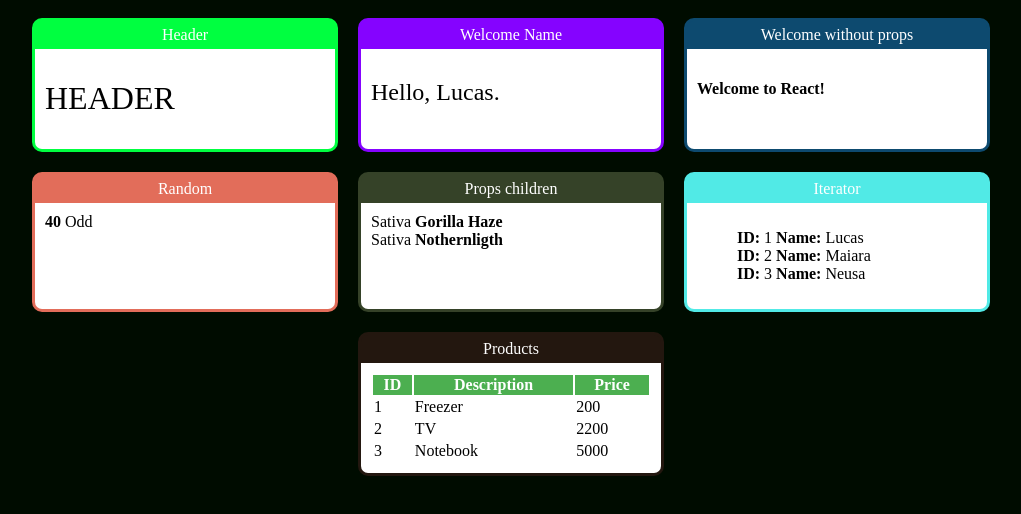
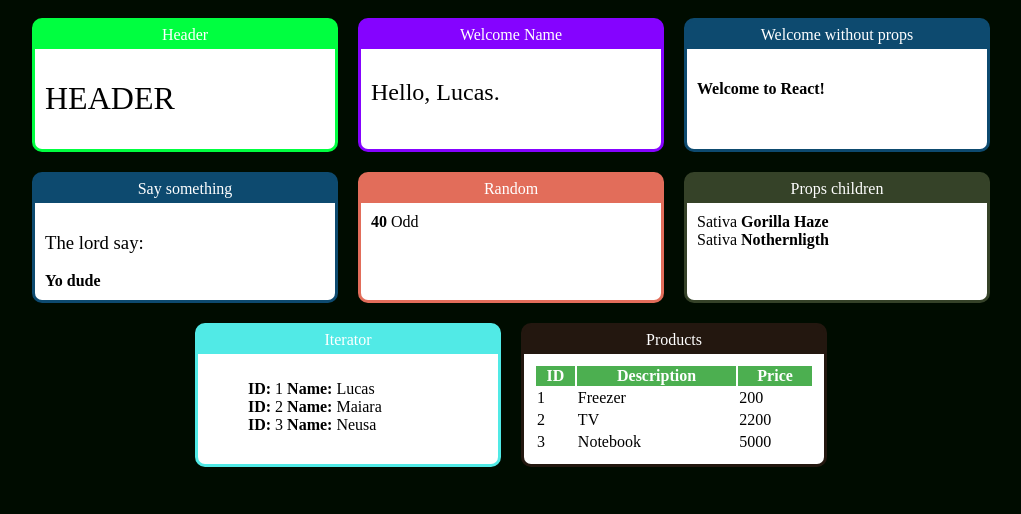
Before and after one commit to lucasfalm/react-training, a React (Create React App) app in the folder react-trainning/: page / in a window 1280 px wide. Shown: the top 514 px of the page, without its empty margins (129-1150 px from the left). Built offline with nearby package versions, Linux system fonts and the light colour scheme.

Commit message:
if and else components for rendering conditionals

```diff
--- a/react-trainning/src/App.jsx
+++ b/react-trainning/src/App.jsx
@@ -8,7 +8,7 @@ import Cannabis from './components/basics/Cannabis'
 import Weed from './components/basics/Weed'
 import Iterator from './components/rangeLists/Iterator'
 import Products from './components/rangeLists/Products'
-
+import Say from './components/basics/Say'
 import './App.css'
 
 // simpliest way to write an arrow function
@@ -25,6 +25,10 @@ export default _ => // _ with 1 ignored param, could be (), or (props)
 
                 <Card title="Welcome without props" color="#0d4a6f">
                     <Welcome />
+                </Card>
+
+                <Card title="Say something" color="#0d4a6f">
+                    <Say what="Yo dude" />
                 </Card>
 
                 <Card title="Random" color="#e26d5a">
--- /dev/null
+++ b/react-trainning/src/components/basics/If.js
@@ -0,0 +1,19 @@
+export default props => {
+    const elseChild = props.children.filter(child => {
+        return child.type && child.type.name === 'Else'
+    })[0]
+
+    const ifChildren = props.children.filter(child => {
+        return child !== elseChild
+    })
+
+    if(props.say) {
+        return ifChildren
+    } else if(elseChild) {
+        return elseChild
+    } else {
+        return false
+    }
+}
+
+export const Else = props => props.children
--- /dev/null
+++ b/react-trainning/src/components/basics/Say.jsx
@@ -0,0 +1,18 @@
+import React from 'react'
+import If, { Else } from './If'
+
+export default props => {
+    const what = props.what || []
+
+    return (
+        <div>
+            <If say={ what }>
+                <h3> The lord say:</h3>
+                <span><strong> { what } </strong></span>
+                <Else>
+                    <span> I don't like you. Nothing to say.</span>
+                </Else>
+            </If>
+        </div>
+    )
+}
```
